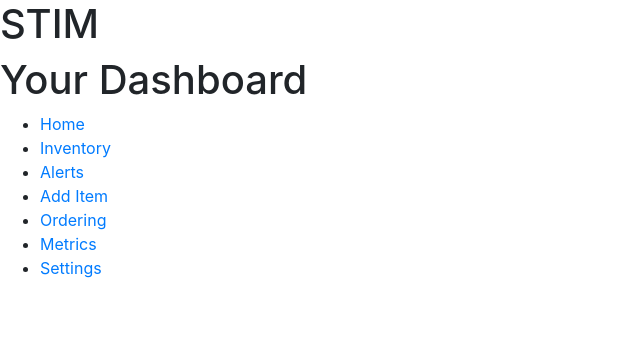
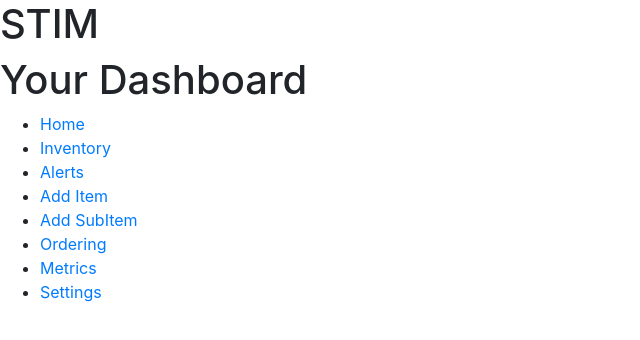
Before and after one commit to nalvarez508/team23-frontend, a React (Create React App) app: page / in a window 1280 px wide. Shown: the top 340 px of the page, without its empty margins (0-640 px from the left). Built offline with nearby package versions, Linux system fonts and the light colour scheme.

Commit message:
Included Subitem link

```diff
--- a/src/App.js
+++ b/src/App.js
@@ -6,6 +6,7 @@ import { BrowserRouter, Route, Switch } from 'react-router-dom';
 import InventoryList from './InventoryList/inventoryList';
 import Home from './Home/Home';
 import AddItem from './AddItem/add';
+import SubItem from './SubItem/subItem';
 
 class App extends Component {
   render() {
@@ -16,6 +17,8 @@ class App extends Component {
             <Route path="/" component={Home} exact/>
             <Route path="/AddItem" component={AddItem}/>
             <Route path="/InventoryList" component={InventoryList}/>
+            <Route path="/SubItem" component={SubItem}/>
+
           </Switch>
        </div>
      </BrowserRouter>
--- a/src/Home/Home.js
+++ b/src/Home/Home.js
@@ -26,6 +26,7 @@ const home = () =>{
                     <li><a href="/InventoryList">Inventory</a></li>
                     <li><a href= "#">Alerts</a></li>
                     <li><a href="/AddItem">Add Item</a></li>
+                    <li><a href= "/SubItem">Add SubItem</a></li>
                     <li><a href= "#">Ordering</a></li>
                     <li><a href= "#">Metrics</a></li>
                     <li><a href="#">Settings</a></li>
--- a/src/Navigation.js
+++ b/src/Navigation.js
@@ -7,6 +7,7 @@ const Navigation = () => {
        <div>
           <NavLink to="/">Home</NavLink>
           <NavLink to="/AddItem">AddItem</NavLink>
+          <NavLink to="/SubItem">SubItem</NavLink>
           <NavLink to="/InventoryList">InventoryList</NavLink>
        </div>
     );
```
